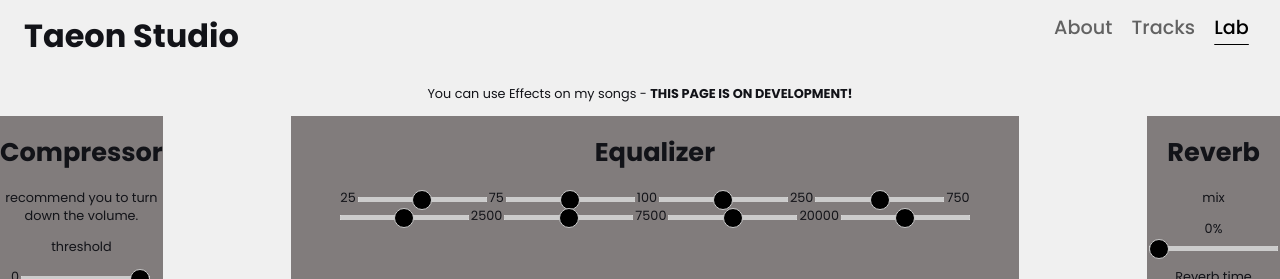
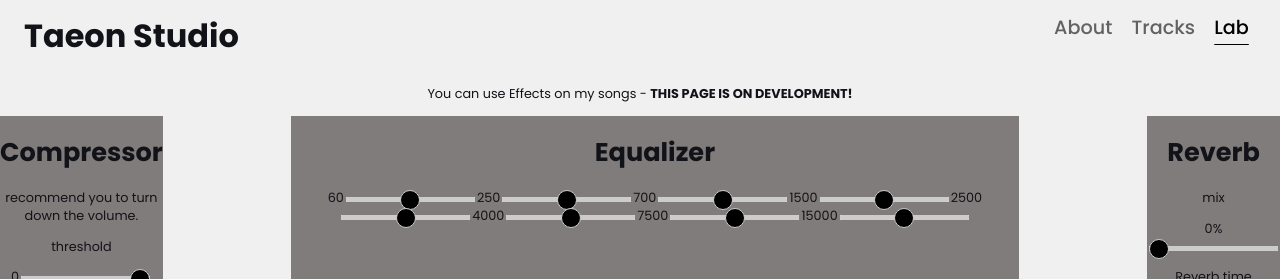
Before and after one commit to yongtaecheon/taeon-studio, a React (Create React App) app: page /lab in a window 1280 px wide. Shown: the top 279 px of the page. Built offline with nearby package versions, Linux system fonts and the light colour scheme.

Commit message:
eq node fixed

```diff
--- a/src/components/loadEffects.tsx
+++ b/src/components/loadEffects.tsx
@@ -5,7 +5,6 @@ import styles from "../styles/lab.module.scss";
 
 export default function LoadEffects() {
   const playerCtx = useContext<any>(PlayerContext);
-  const eqFreqs = [25, 75, 100, 250, 750, 2500, 7500, 20000];
   const [comp, setComp] = [playerCtx.comp, playerCtx.setComp];
   const [eq, setEq] = [playerCtx.eq, playerCtx.setEq];
   const [reverb, setReverb] = [playerCtx.reverb, playerCtx.setReverb];
@@ -37,12 +36,12 @@ export default function LoadEffects() {
         <h1>Equalizer</h1>
         {eq.map((q: any, idx: number) => {
           return <>
-            <span>{eqFreqs[idx]}</span>
-            <input type="range" id={q.type} min="-1" max="1" value={q.gain} step="0.01" onChange={
+            <span>{q.freq}</span>
+            <input type="range" id={q.type} min="-20" max="20" value={q.gain} step="0.1" onChange={
               (e: any) =>
               setEq(Object.values({
                 ...eq,
-                [idx]: { gain: parseFloat(e.currentTarget.value), type: q.type }
+                [idx]: { gain: parseFloat(e.currentTarget.value), type: q.type, freq:q.freq }
               }))} />
           </>
         })}
--- a/src/components/player.tsx
+++ b/src/components/player.tsx
@@ -30,8 +30,7 @@ export default function Player() {
   const popoverRef = useRef<any>(null);
   useEffect(() => {
     const audioElement = audioRef.current;
-    const eqFreqs = [25, 75, 100, 250, 750, 2500, 7500, 20000]; //8-band EQ
-    function generateIR (time:number, decay:number) {//reverb IR 생성
+    function generateIR(time: number, decay: number) {//reverb IR 생성
       const sampleRate = audioContext.sampleRate;
       const length = sampleRate * time;
       const impulse = audioContext.createBuffer(2, length, sampleRate);
@@ -48,6 +47,7 @@ export default function Player() {
     }
 
     if (audioElement) {
+      let eqNodes:any = []
       if (!audioElement.sourceNode) {
         console.log('set default mediaElementSource')
         //Media Element Source 생성
@@ -61,13 +61,20 @@ export default function Player() {
         //outputGain (distortion)
         audioElement.outputGainNode = audioContext.createGain();
         //EQ
-        const eqNodes = eqFreqs.map((freq, idx) => {
-          const eqNode = audioContext.createBiquadFilter();
-          eqNode.gain.value = eq[idx].gain;
-          eqNode.frequency.setValueAtTime(freq, audioContext.currentTime);
-          eqNode.type = eq[idx].type;
-          return eqNode;
-        });
+        audioElement.eq0Node = audioContext.createBiquadFilter();
+        audioElement.eq1Node = audioContext.createBiquadFilter();
+        audioElement.eq2Node = audioContext.createBiquadFilter();
+        audioElement.eq3Node = audioContext.createBiquadFilter();
+        audioElement.eq4Node = audioContext.createBiquadFilter();
+        audioElement.eq5Node = audioContext.createBiquadFilter();
+        audioElement.eq6Node = audioContext.createBiquadFilter();
+        audioElement.eq7Node = audioContext.createBiquadFilter();
+        eqNodes = [
+          audioElement.eq0Node, audioElement.eq1Node,
+          audioElement.eq2Node, audioElement.eq3Node,
+          audioElement.eq4Node, audioElement.eq5Node,
+          audioElement.eq6Node, audioElement.eq7Node
+        ]
 
         //reverb
         audioElement.dryNode = audioContext.createGain();
@@ -81,14 +88,12 @@ export default function Player() {
         //최종연결
         audioElement.dynamicNode =
           source
-          .connect(audioElement.volumeNode) //input gain
-          .connect(audioElement.compressorNode) //comp
-          .connect(audioElement.outputGainNode) //comp output gain
-        audioElement.filterNode = eqNodes.reduce((prev, cur) => {
-          prev.connect(cur);
-          return cur;
-        }, audioElement.dynamicNode); //dynamic -> Filter(EQ)
-        // audioElement.filterNode = audioElement.eqNodes[eqNodes.length - 1]; //마지막 eq노드 참조
+            .connect(audioElement.volumeNode) //input gain
+            .connect(audioElement.compressorNode) //comp
+            .connect(audioElement.outputGainNode) //comp output gain
+        audioElement.filterNode = eqNodes.reduce((prev: any, cur: any) => {
+          return prev.connect(cur);
+        }, audioElement.dynamicNode)
         //dry
         audioElement.filterNode //input
           .connect(audioElement.dryNode) //conect dynmaic source(dry)
@@ -111,6 +116,19 @@ export default function Player() {
       audioElement.compressorNode.release.value = comp.release;
       audioElement.compressorNode.knee.value = comp.knee;
       audioElement.outputGainNode.gain.value = comp.outputGain;
+      //eq
+      eqNodes = [
+        audioElement.eq0Node, audioElement.eq1Node,
+        audioElement.eq2Node, audioElement.eq3Node,
+        audioElement.eq4Node, audioElement.eq5Node,
+        audioElement.eq6Node, audioElement.eq7Node
+      ]
+      eq.forEach((q: any, idx: number) => {
+        eqNodes[idx].gain.value = q.gain;
+        eqNodes[idx].frequency.value = q.freq;
+        eqNodes[idx].type = q.type;
+        // console.log(`eq ${idx} signal gain set to ${eqNodes[idx].gain.value}`);
+      });
       //reverb
       audioElement.dryNode.gain.value = 1 - reverb.mix;
       audioElement.reverbNode.buffer = generateIR(reverb.time, reverb.decay);
@@ -118,12 +136,10 @@ export default function Player() {
       //pan
       audioElement.pannerNode.pan.value = panning;
 
-      console.log(`volume set to ${audioElement.volumeNode.gain.value}`);
-      console.log(`pan set to ${audioElement.pannerNode.pan.value}`);
-      console.log(`comp threshold set to ${audioElement.compressorNode.threshold.value}`);
-      console.log(`wet signal set to ${audioElement.wetNode.gain.value}`);
-      console.log(`eq signal gain set to ${audioElement.filterNode.gain.value}`)
-      console.log(eq);
+      // console.log(`volume set to ${audioElement.volumeNode.gain.value}`);
+      // console.log(`pan set to ${audioElement.pannerNode.pan.value}`);
+      // console.log(`comp threshold set to ${audioElement.compressorNode.threshold.value}`);
+      // console.log(`wet signal set to ${audioElement.wetNode.gain.value}`);
     }
   }, [volume, panning, comp, reverb, eq]);
 
--- a/src/contexts/playerContext.tsx
+++ b/src/contexts/playerContext.tsx
@@ -1,4 +1,4 @@
-import { useState, createContext, useMemo } from "react";
+import { useState, createContext } from "react";
 
 export interface Comp{
   threshold: number, //-100~0
@@ -13,6 +13,7 @@ export interface Comp{
 export interface EQ{
   gain: number,
   type: string, //lowshelf, highshelf, peaking
+  freq: number,
 }
 
 export interface Reverb{
@@ -37,14 +38,15 @@ export interface PlayerContextType{
 export const PlayerContext = createContext<PlayerContextType|null>(null);
 
 export function PlayerProvider({ children }: { children: React.ReactNode }) {
+  const eqFreqs = [60, 250, 700, 1500, 2500, 4000, 7500, 15000]; //8-band EQ
   let eqObj:EQ[] = [];
   for (let i = 0; i < 8; i++){
     if (i === 0)
-      eqObj.push({ gain: 0, type: 'lowshelf' });
+      eqObj.push({ gain: 0, type: 'lowshelf', freq: eqFreqs[i] });
     else if (i === 7)
-      eqObj.push({ gain: 0, type: 'highshelf' });
+      eqObj.push({ gain: 0, type: 'highshelf', freq: eqFreqs[i] });
     else
-      eqObj.push({ gain: 0, type: 'peaking' });
+      eqObj.push({ gain: 0, type: 'peaking', freq: eqFreqs[i] });
   }
   const [volume, setVolume] = useState(1);
   const [eq, setEq] = useState<EQ[]>(eqObj);
```
